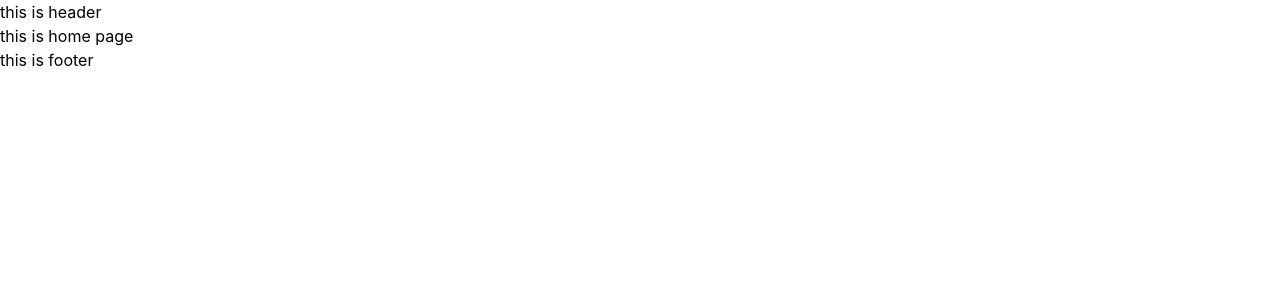
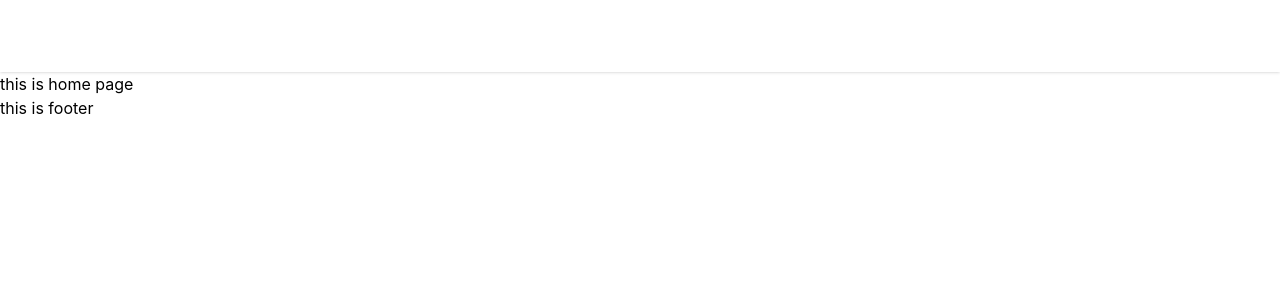
Before and after one commit to MohammadSazzatulislam/eco-garden, a React (Create React App) app: page / in a window 1280 px wide. Shown: the top 300 px of the page. Built offline with nearby package versions, Linux system fonts and the light colour scheme.

Commit message:
add navber

```diff
--- a/src/Shared/Header/Header.js
+++ b/src/Shared/Header/Header.js
@@ -1,11 +1,51 @@
-import React from 'react';
+import React, { useState } from "react";
+import { Link } from "react-router-dom";
 
 const Header = () => {
-    return (
-        <div>
-            <h1>this is header</h1>
+  const [navbar, setNavbar] = useState(false);
+
+  return (
+    <div>
+      <nav className="w-full px-5 shadow">
+        <div className="justify-between  mx-auto items-center md:flex ">
+          <div>
+            <div className="flex items-center justify-between py-3 md:py-5 md:block">
+              <Link to="/">
+                <h2 className="text-2xl uppercase font-bold text-white">
+                  Eco Garden
+                </h2>
+              </Link>
+            </div>
+          </div>
+          <div>
+            <div
+              className={`flex-1 justify-self-center pb-3 mt-8 md:block md:pb-0 md:mt-0 ${
+                navbar ? "block" : "hidden"
+              }`}
+            >
+              <ul className="items-center justify-center space-y-8 md:flex md:space-x-6 md:space-y-0">
+                <Link to="/">
+                  <li className="text-white text-md font-semibold hover:text-indigo-200">
+                    Home
+                  </li>
+                </Link>
+                <Link to="/about">
+                  <li className="text-white text-md font-semibold hover:text-indigo-200">
+                    About
+                  </li>
+                </Link>
+                <Link to="/profile">
+                  <li className="text-white text-md font-semibold hover:text-indigo-200">
+                    Profile
+                  </li>
+                </Link>
+              </ul>
+            </div>
+          </div>
         </div>
-    );
+      </nav>
+    </div>
+  );
 };
 
 export default Header;
```
